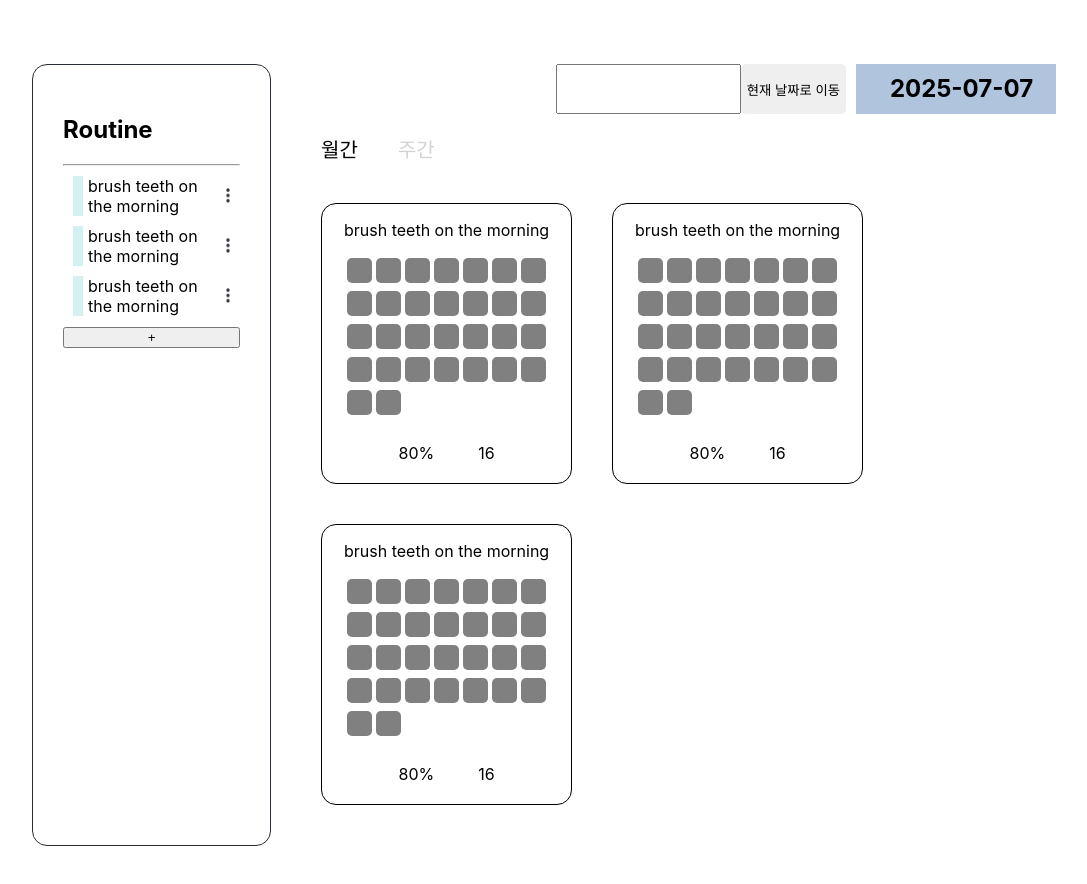
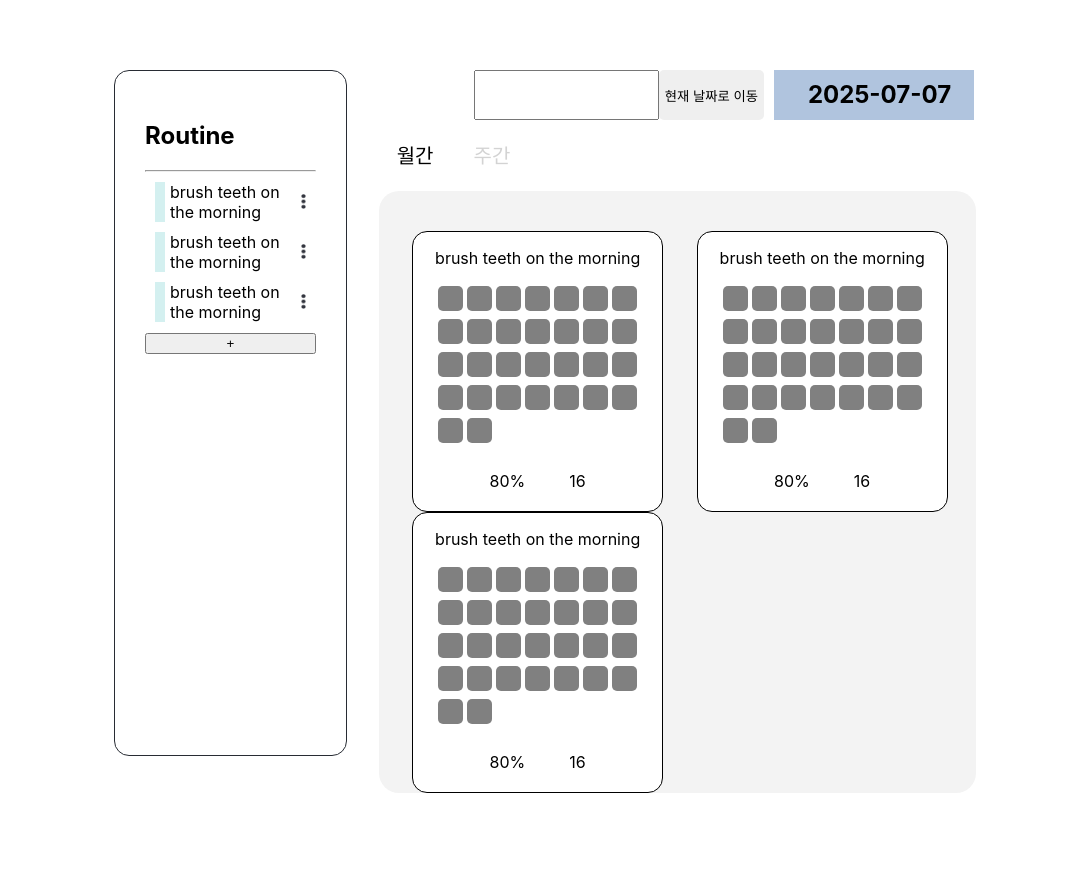
Before and after one commit to Kdoby/Routine, a React (Create React App) app in the folder src/main/frontend/: page / in a window 1280 px wide. Shown: the top 884 px of the page, without its empty margins (96-1183 px from the left). Built offline with nearby package versions, Linux system fonts and the light colour scheme.

Commit message:
feat: routine css 수정, 화면 맞추기

```diff
--- a/src/main/frontend/src/App.js
+++ b/src/main/frontend/src/App.js
@@ -9,9 +9,9 @@ function App() {
     const [userId, setUserId] = useState('');
     const [selectedView, setSelectedView] = useState(true);
     return (
-        <div style={{display: "flex", margin: "10%", marginTop:"5%"}}>
+        <div style={{display: "flex", justifyContent:"center", alignContent:"center", padding: "70px 210px"}}>
             <RoutineList userId={userId}/>
-            <div style={{display: "flex", flexDirection: "column"}}>
+            <div style={{display: "flex", flexDirection: "column", width:"70%"}}>
                 <div className={"RoutineHeader"}>
                     <input type="text" value={userId} onChange={(e) => setUserId(e.target.value)}></input>
                     <button className={"CurrentDate"} >현재 날짜로 이동</button>
--- a/src/main/frontend/src/component/MonthlyRoutine.css
+++ b/src/main/frontend/src/component/MonthlyRoutine.css
@@ -1,3 +1,18 @@
+/* MonthlyView.js */
+.MR_view_wrapper {
+    background-color: #f3f3f3;
+    border-radius: 20px;
+    border: none;
+    width: 100%;
+    height: 100%;
+    margin: 2px;
+    /*display: flex;*/
+    /*justify-content: center; !*자식 div를 x축 중앙으로 정렬*!*/
+    padding-top: 40px;
+    flex-wrap: wrap;
+}
+
+/* MonthlyRoutine.js */
 .completedDay {
     background-color: gray;
     border-radius: 5px;
--- a/src/main/frontend/src/component/MonthlyRoutine.js
+++ b/src/main/frontend/src/component/MonthlyRoutine.js
@@ -7,7 +7,7 @@ export default function MonthlyRoutine() {
         backgroundColor: "white",
         width: "249px",
         height: "279px",
-        margin: "20px",
+        marginLeft: "33.5px",
         display: "inline-block"
     }}>
         <div className={"MR_wrapper"}>
--- a/src/main/frontend/src/component/MonthlyView.js
+++ b/src/main/frontend/src/component/MonthlyView.js
@@ -1,7 +1,8 @@
 import MonthlyRoutine from "./MonthlyRoutine";
+import './MonthlyRoutine.css';
 
 export default function MonthlyView() {
-    return <div>
+    return <div className={"MR_view_wrapper"}>
         <MonthlyRoutine></MonthlyRoutine>
         <MonthlyRoutine></MonthlyRoutine>
         <MonthlyRoutine></MonthlyRoutine>
--- a/src/main/frontend/src/component/RoutineList.css
+++ b/src/main/frontend/src/component/RoutineList.css
@@ -19,7 +19,7 @@
     width: 20%;
     display: inline-block;
     padding: 30px;
-    height: 90vh;
+    height: 78vh;
     border: #282c34 solid 1px;
     border-radius: 15px;
     margin-right: 30px;
--- a/src/main/frontend/src/component/WeeklyRoutine.css
+++ b/src/main/frontend/src/component/WeeklyRoutine.css
@@ -3,9 +3,12 @@
     background-color: #f3f3f3;
     border-radius: 20px;
     border: none;
-    width: 1010px;
-    height: 758px;
+    width: 100%;
+    height: 100%;
     margin: 2px;
+    display: flex;
+    justify-content: center; /*자식 div를 x축 중앙으로 정렬*/
+    padding-top: 140px;
 }
 
 .WR_date_label_wrapper {
--- a/src/main/frontend/src/component/WeeklyView.js
+++ b/src/main/frontend/src/component/WeeklyView.js
@@ -4,7 +4,7 @@ import './WeeklyRoutine.css';
 export default function WeeklyView() {
     const days = ["SUN", "MON", "TUE", "WED", "THU", "FRI", "SAT"];
     return <div className={"WR_view_wrapper"}>
-        <div style={{margin: "110px"}}>
+        <div>
             <div className={"WR_date_label_wrapper"}>
                 {Array(7).fill().map((_,i) => (
                     <div className={"WR_date_label"} key={i}>{days.at(i)}</div>
```
